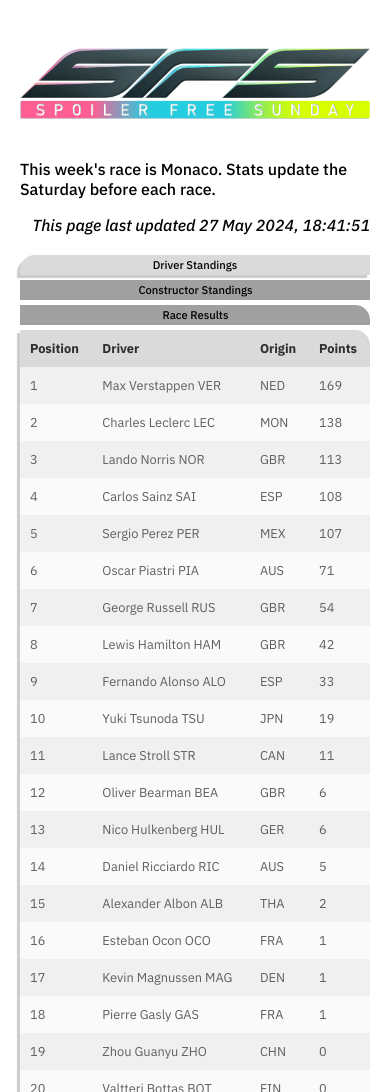
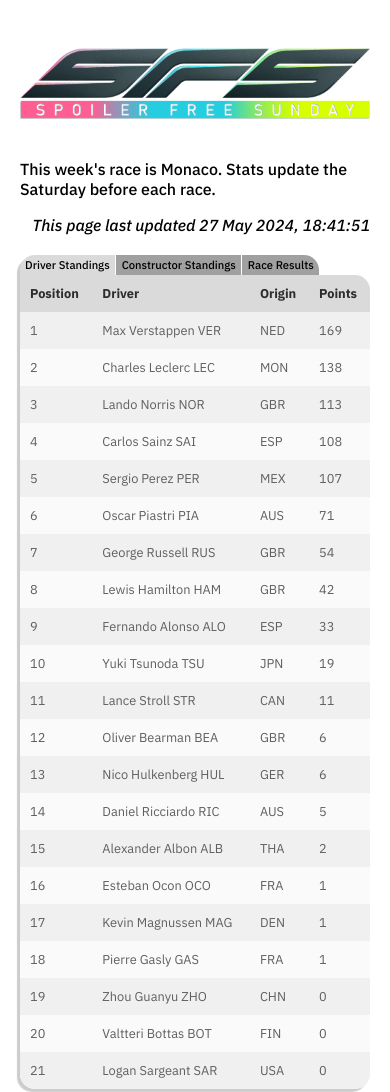
Before and after one commit to pmenright/SpoilerFreeSunday, a plain HTML site: page index.html in a window 390 px wide. Shown: the top 1092 px of the page. Drawn offline with nearby package versions, Linux system fonts and the light colour scheme.

Commit message:
Add files via upload

```diff
--- a/style.css
+++ b/style.css
@@ -69,6 +69,8 @@ h3:nth-of-type(2) {
     align-items: flex-start;
     position: relative;
     z-index: 0; /* Ensure the tab container is below the table wrapper */
+    flex-wrap: nowrap; /* Prevent wrapping of tabs */
+    justify-content: flex-start; /* Left align tabs */
 }
 .buttonTab {
     padding: 10px 20px;
@@ -83,6 +85,7 @@ h3:nth-of-type(2) {
     z-index: 2; /* Ensure button tabs are above the tab container */
     display: inline-block;
     text-align: center;
+    margin-right: 1px; /* Small margin to separate tabs */
 }
 .buttonTab:hover {
     background-color: #b5b5b5; /* Hover color */
@@ -109,14 +112,9 @@ h3:nth-of-type(2) {
     h1, h3 {
         font-size: 1.2em;
     }
-    .tabContainer {
-        flex-direction: column;
-        align-items: stretch;
-    }
     .buttonTab {
         font-size: 0.8em;
         padding: 5px 10px;
-        margin-bottom: 5px; /* Add space between stacked tabs */
     }
 }
 
```
